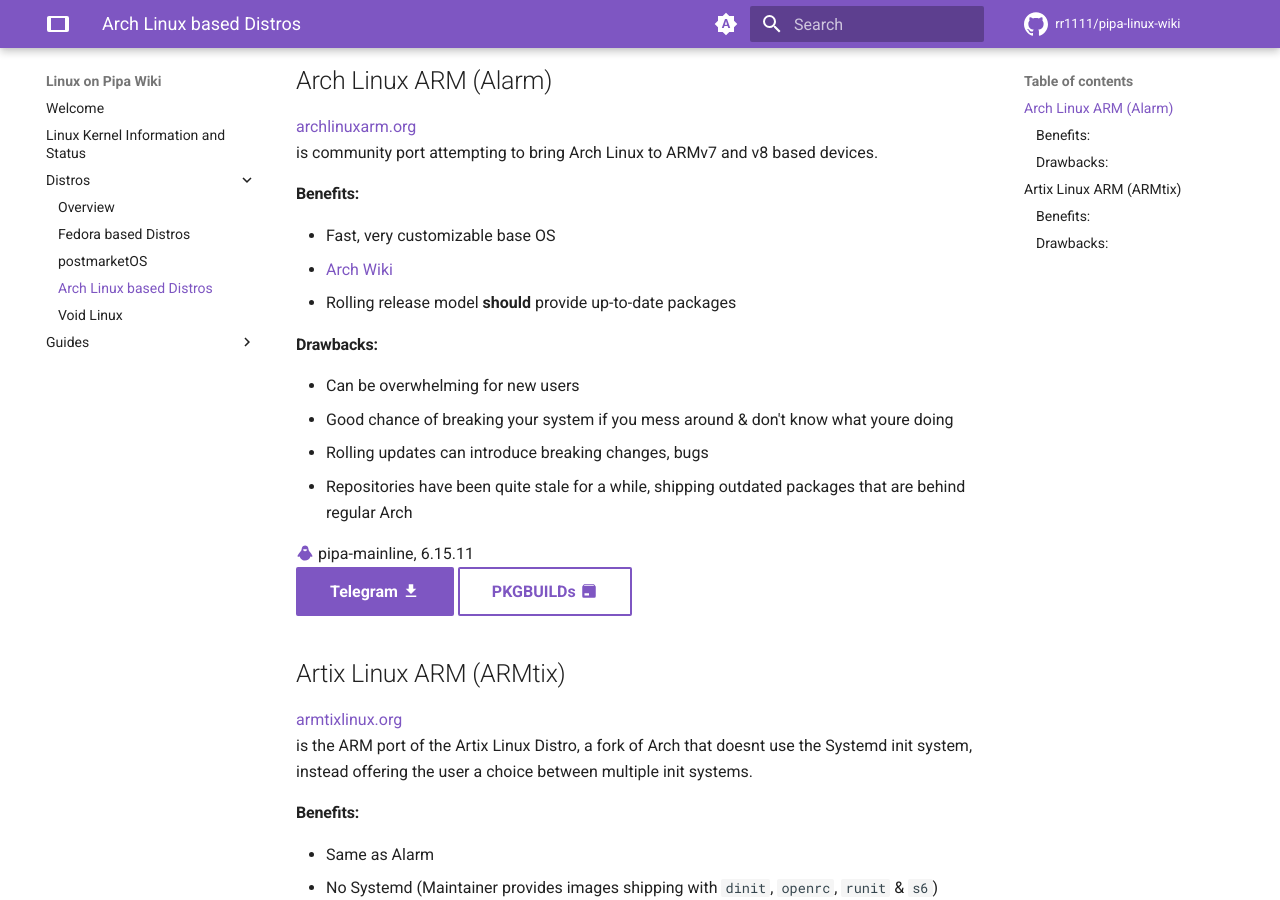
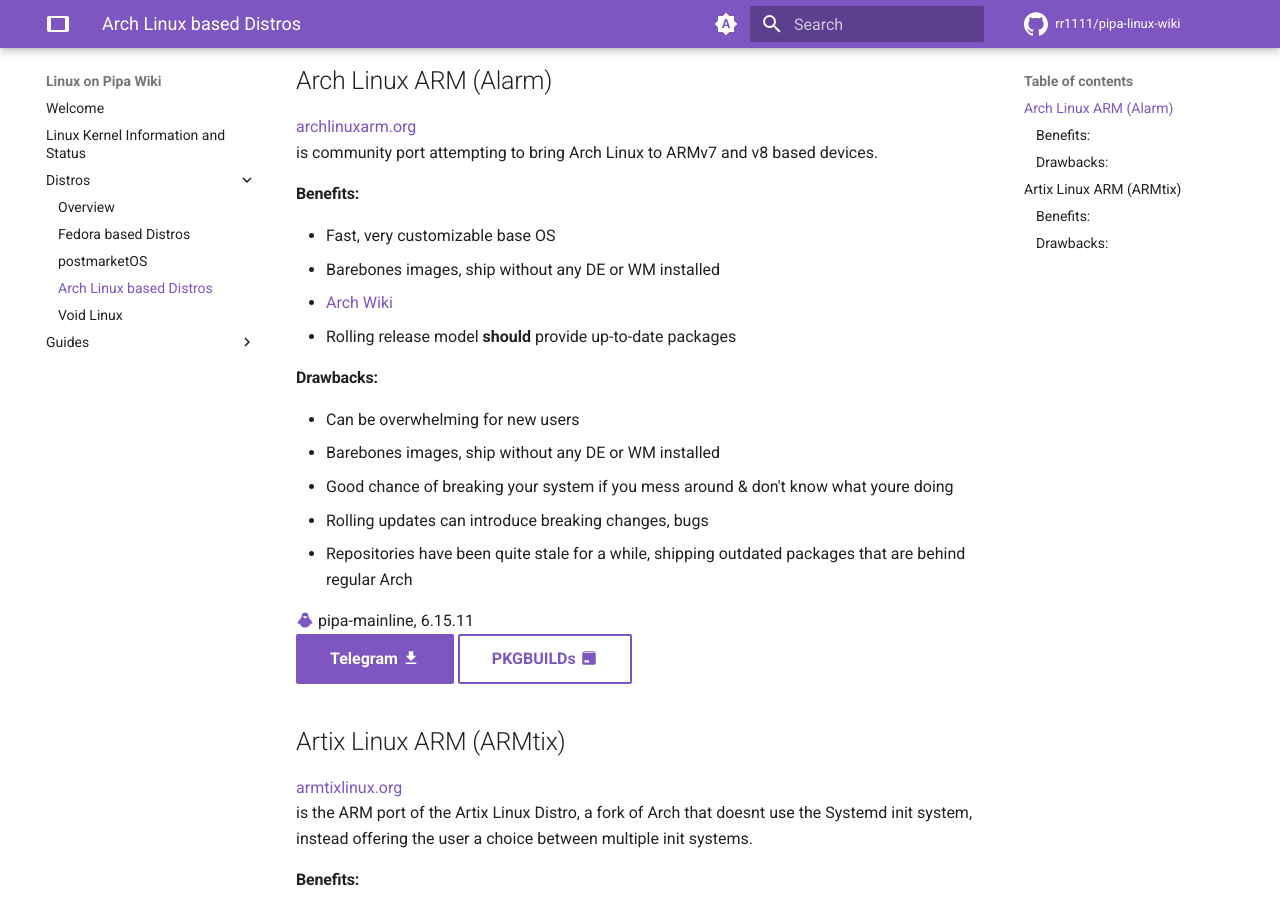
Before and after one commit to AnmiTaliDev/pipa-linux-wiki, an MkDocs documentation site: the page built from docs/distros/4-alarm.md, in a window 1280 px wide and 900 px high, scrolled down 486 px. Built offline with MkDocs 1.6.1 and Material for MkDocs 9.7.7, drawn with Linux system fonts in a browser that asks for light colours; comment, search, counter and statistics services are not loaded.

Commit message:
update docs

```diff
--- a/docs/distros/4-alarm.md
+++ b/docs/distros/4-alarm.md
@@ -17,15 +17,16 @@ is community port attempting to bring Arch Linux to ARMv7 and v8 based devices.
 
 #### Benefits:
 - Fast, very customizable base OS
+- Barebones images, ship without any DE or WM installed
 - [Arch Wiki](https://wiki.archlinux.org/title/Main_page)
 - Rolling release model **should** provide up-to-date packages
 
 #### Drawbacks:
 - Can be overwhelming for new users
+- Barebones images, ship without any DE or WM installed
 - Good chance of breaking your system if you mess around & don't know what youre doing
 - Rolling updates can introduce breaking changes, bugs
 - Repositories have been quite stale for a while, shipping outdated packages that are behind regular Arch
-
 
 [:material-linux:](../kernel.md/#pipa-mainline-kernel) pipa-mainline, 6.15.11
 [Telegram :material-download: ](https://t.me/pipa_mainline/32978){ .md-button .md-button--primary } [PKGBUILDs :material-package: ](https://github.com/maakiopus/PKGBUILDs-pipa){ .md-button }
```
Also changed, not shown: docs/distros/1-overview.md (+1 -1 lines).
